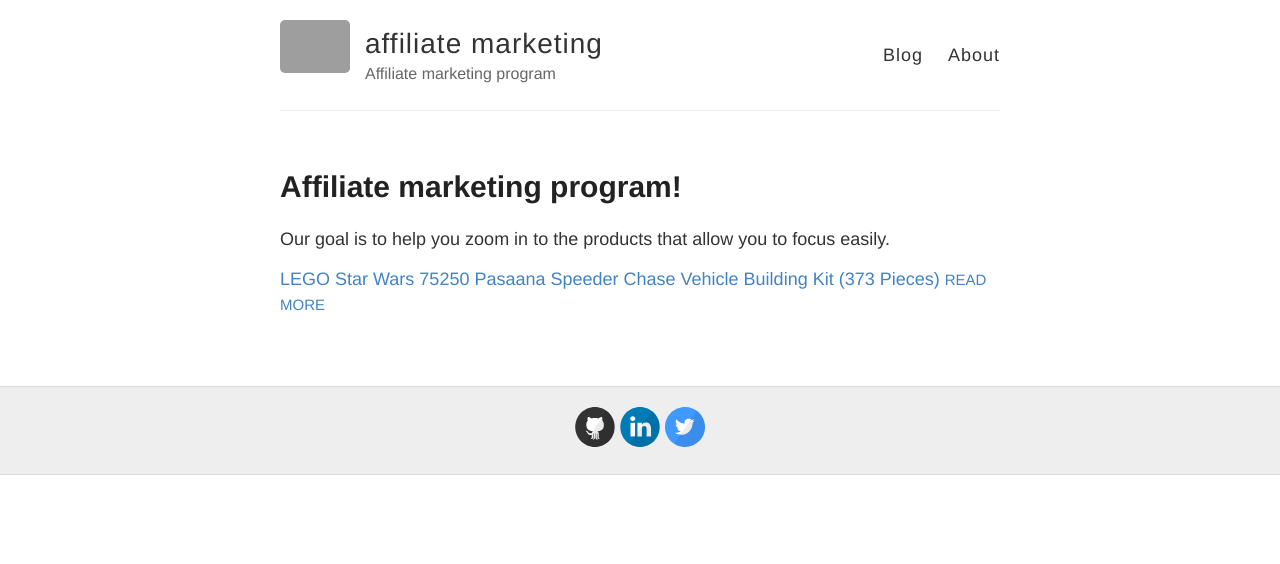
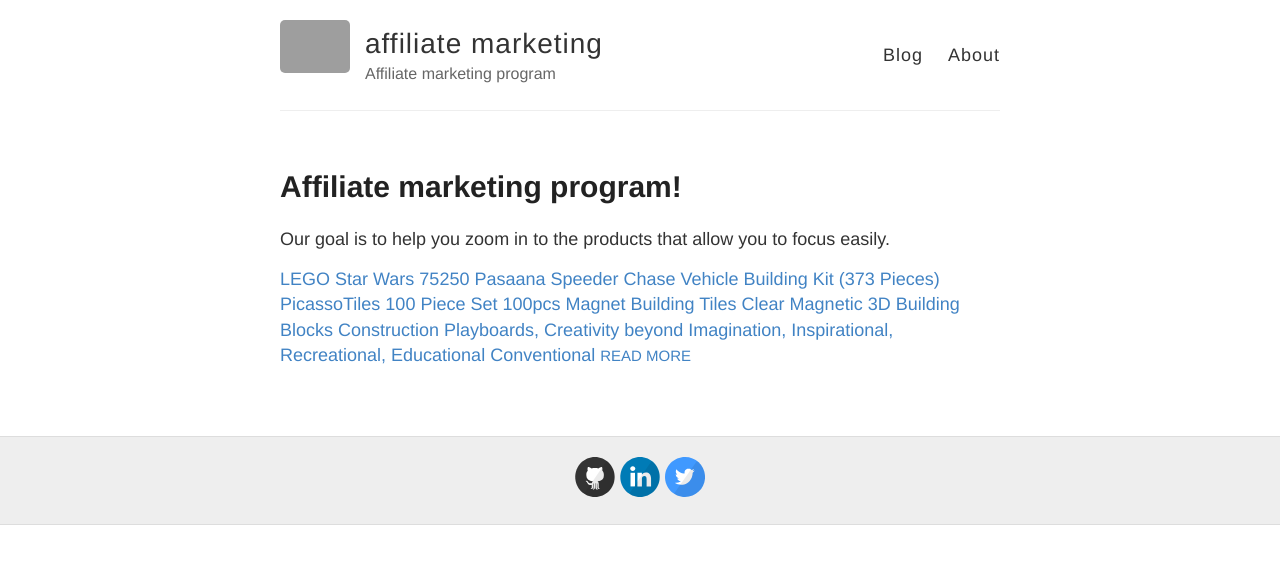
Before and after one commit to innovationmgt/affiliate-marketing, a Jekyll site: the page built from index.html, in a window 1280 px wide. Shown: the top 564 px of the page. Built offline with Jekyll 4.4.1, drawn with Linux system fonts in a browser that asks for light colours; grey boxes are pictures that could not be loaded.

Commit message:
Update index.html

```diff
--- a/index.html
+++ b/index.html
@@ -12,7 +12,9 @@
         {{ post.excerpt }}
       </div>
       <a target="_blank" href="https://www.amazon.sg/gp/product/B07ND6C3RK/ref=as_li_tl?ie=UTF8&camp=247&creative=1211&creativeASIN=B07ND6C3RK&linkCode=as2&tag=30000a-22&linkId=957a322c33a271646775ee0ba93c9c58">LEGO Star Wars 75250 Pasaana Speeder Chase Vehicle Building Kit (373 Pieces)</a>
+
+      <a target="_blank" href="https://www.amazon.sg/gp/product/B00AU56C5W/ref=as_li_tl?ie=UTF8&camp=247&creative=1211&creativeASIN=B00AU56C5W&linkCode=as2&tag=30000a-22&linkId=787630388204f7ce4e81f50c05957398">PicassoTiles 100 Piece Set 100pcs Magnet Building Tiles Clear Magnetic 3D Building Blocks Construction Playboards, Creativity beyond Imagination, Inspirational, Recreational, Educational Conventional</a>
       <a href="{{ site.baseurl }}{{ post.url }}" class="read-more">Read More</a>
-    </article>
+  </article>
   {% endfor %}
 </div>
```
